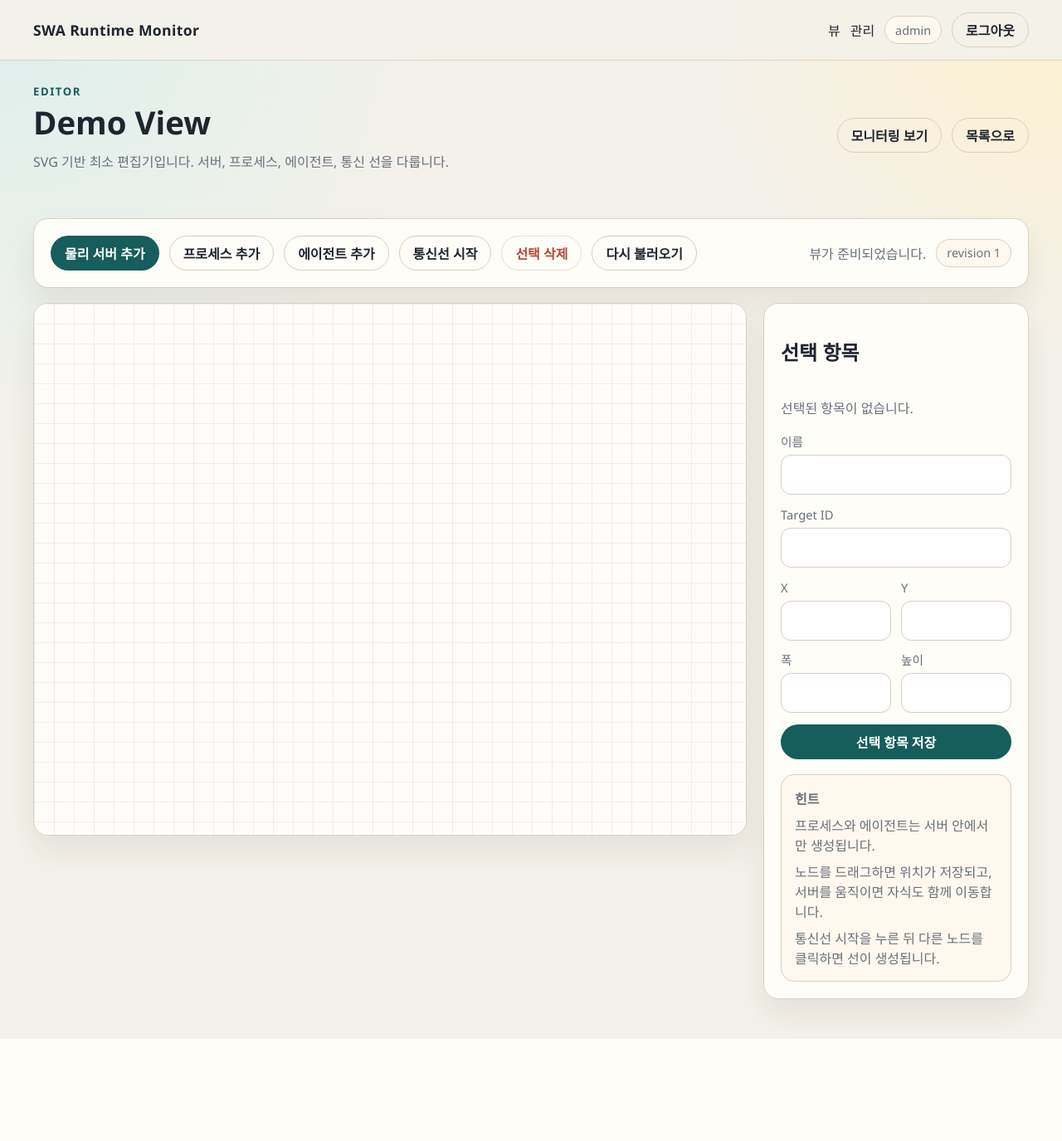
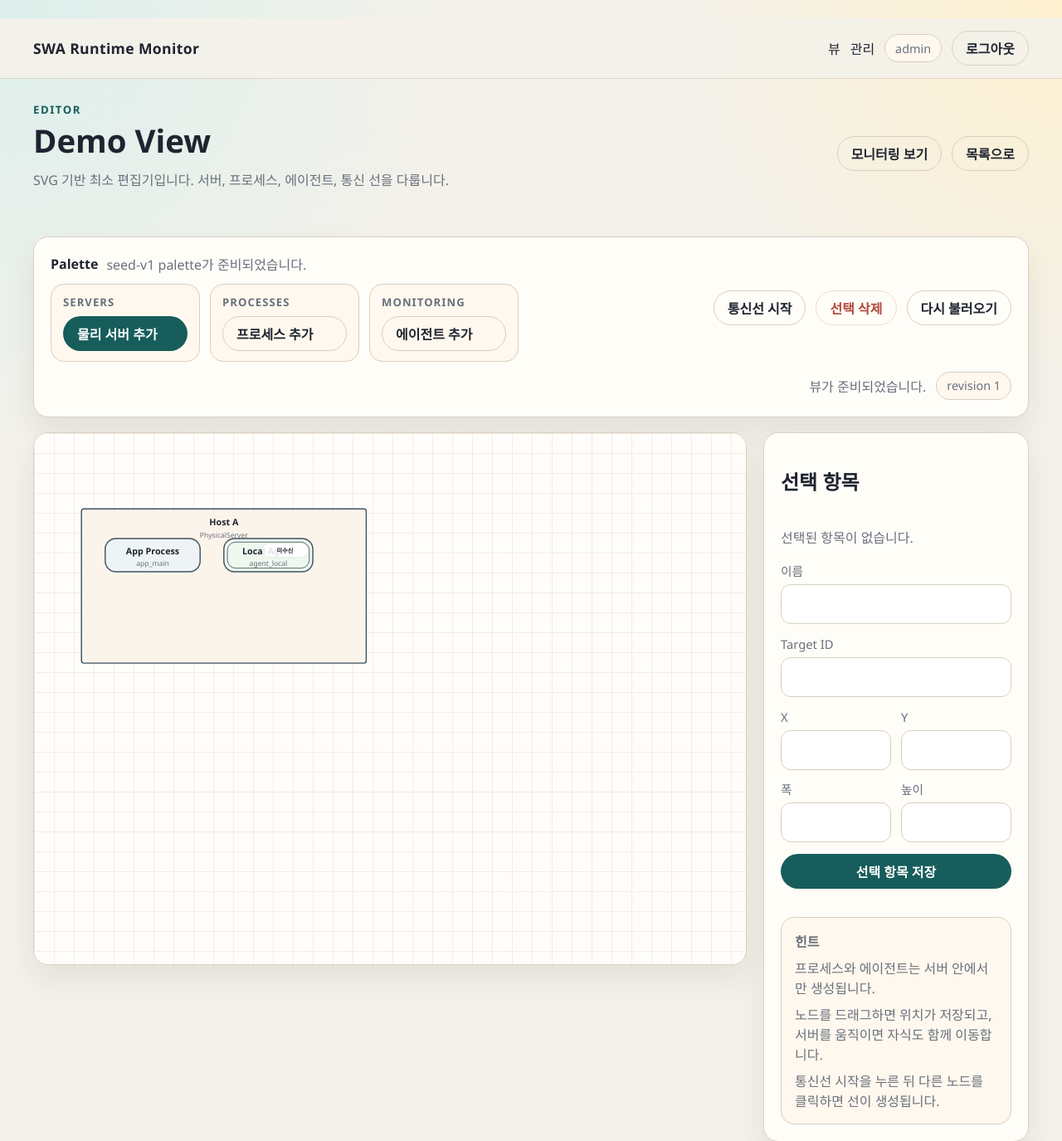
Before and after one commit to gomsoon/2604_swacan_auto, a Flask app: page /views/1/edit in a window 1280 px wide. Shown: the top 1375 px of the page at 83% size. Before the commit the page ends 1252 px from the top, so only its background shows below. Run offline with Flask 3, Linux system fonts and the light colour scheme; the visitor is signed in with stand-in values (Sample User, id 1); data comes from the database, SQL or seed files in the repository; both versions use the stored data as it was after the commit; data that the repository does not hold is empty.

Commit message:
Connect editor palette to metamodel registry

```diff
--- a/app/static/css/app.css
+++ b/app/static/css/app.css
@@ -304,6 +304,55 @@ a {
 
 .editor-toolbar {
     flex-wrap: wrap;
+}
+
+.palette-toolbar-group {
+    display: grid;
+    gap: 12px;
+    min-width: min(680px, 100%);
+}
+
+.palette-toolbar-copy {
+    display: flex;
+    gap: 10px;
+    align-items: center;
+    flex-wrap: wrap;
+}
+
+.palette-groups {
+    display: flex;
+    gap: 12px;
+    flex-wrap: wrap;
+}
+
+.palette-group {
+    display: grid;
+    gap: 8px;
+    min-width: 180px;
+    padding: 12px 14px;
+    border-radius: 16px;
+    background: var(--panel-strong);
+    border: 1px solid var(--line);
+}
+
+.palette-group-title {
+    margin: 0;
+    color: var(--muted);
+    font-size: 0.82rem;
+    font-weight: 700;
+    text-transform: uppercase;
+    letter-spacing: 0.08em;
+}
+
+.palette-items {
+    display: flex;
+    gap: 8px;
+    flex-wrap: wrap;
+}
+
+.palette-button {
+    width: 100%;
+    justify-content: flex-start;
 }
 
 .toolbar-status {
@@ -614,6 +663,10 @@ a {
         width: 100%;
         margin-left: 0;
     }
+
+    .palette-groups {
+        display: grid;
+    }
 }
 
 
--- a/app/static/js/admin.js
+++ b/app/static/js/admin.js
@@ -249,7 +249,7 @@ function renderEvents(items) {
                 <article class="event-item">
                     <h3>${escapeHtml(event.event_type)}</h3>
                     <p>${escapeHtml(event.message || "메시지 없음")}</p>
-                    <p>${escapeHtml(event.target_id)} · ${escapeHtml(event.severity)} · ${escapeHtml(formatTimestamp(event.occurred_at))}</p>
+                    <p>${escapeHtml(event.target_id)} | ${escapeHtml(event.severity)} | ${escapeHtml(formatTimestamp(event.occurred_at))}</p>
                 </article>
             `
         )
--- a/app/static/js/editor.js
+++ b/app/static/js/editor.js
@@ -6,15 +6,23 @@ const svg = document.getElementById("editor-canvas");
 const selectionKind = document.getElementById("selection-kind");
 const revisionLabel = document.getElementById("editor-revision-label");
 const statusLabel = document.getElementById("editor-status-label");
+const paletteStatusLabel = document.getElementById("palette-status-label");
+const paletteGroupsRoot = document.getElementById("palette-groups");
 const nodeForm = document.getElementById("node-form");
 const edgeSummary = document.getElementById("edge-summary");
 const edgeIdText = document.getElementById("edge-id-text");
 const edgeLinkText = document.getElementById("edge-link-text");
+const startConnectButton = document.getElementById("start-connect-button");
 
 const state = {
     viewId: Number(appRoot.dataset.viewId),
     viewName: "",
     revision: 0,
+    metamodelVersionCode: null,
+    metamodelVersionId: null,
+    paletteGroups: [],
+    paletteItemsByType: new Map(),
+    edgeToolLabel: "통신선 시작",
     nodes: [],
     edges: [],
     selectedNodeId: null,
@@ -22,6 +30,37 @@ const state = {
     connectSourceId: null,
     drag: null,
     lastDragAt: 0,
+};
+
+const SUPPORTED_NODE_TYPES = new Set(["PhysicalServer", "SoftwareProcess", "MonitoringAgent"]);
+const SUPPORTED_EDGE_TYPES = new Set(["CommunicationLink"]);
+const NODE_BUTTON_ID_BY_TYPE = {
+    PhysicalServer: "add-server-button",
+    SoftwareProcess: "add-process-button",
+    MonitoringAgent: "add-agent-button",
+};
+const NODE_BUTTON_LABEL_BY_TYPE = {
+    PhysicalServer: "물리 서버 추가",
+    SoftwareProcess: "프로세스 추가",
+    MonitoringAgent: "에이전트 추가",
+};
+const EDGE_BUTTON_LABEL_BY_TYPE = {
+    CommunicationLink: "통신선 시작",
+};
+const DEFAULT_DISPLAY_NAME_BY_TYPE = {
+    PhysicalServer: "Physical Server",
+    SoftwareProcess: "Software Process",
+    MonitoringAgent: "Monitoring Agent",
+};
+const DEFAULT_TARGET_PREFIX_BY_TYPE = {
+    SoftwareProcess: "process",
+    MonitoringAgent: "agent",
+};
+const DEFAULT_NOTATION_BY_TYPE = {
+    PhysicalServer: "server.physical.rect",
+    SoftwareProcess: "process.rounded_rect",
+    MonitoringAgent: "agent.rounded_rect.double_border",
+    CommunicationLink: "communication.line",
 };
 
 const formFields = {
@@ -35,6 +74,12 @@ const formFields = {
 
 function setStatus(message) {
     statusLabel.textContent = message;
+}
+
+function setPaletteStatus(message) {
+    if (paletteStatusLabel) {
+        paletteStatusLabel.textContent = message;
+    }
 }
 
 function updateRevision(revision) {
@@ -74,18 +119,54 @@ function nextTargetId(prefix, displayName) {
     return `${prefix}_${slugify(displayName)}_${Date.now()}`;
 }
 
-function getDefaultNodePayload(nodeType) {
+function renderStyleFromPaletteItem(item) {
+    if (!item) {
+        return {};
+    }
+    if (item.render_primitive === "rect") {
+        return { shape: "rect" };
+    }
+    if (item.render_primitive === "rounded_rect") {
+        const style = { shape: "rounded-rect" };
+        if (item.render_schema?.modifiers?.double_border) {
+            style.variant = "double-border";
+        }
+        return style;
+    }
+    return {};
+}
+
+function getDefaultSizeFromPaletteItem(item, fallbackWidth, fallbackHeight) {
+    const defaultSize = item?.render_schema?.default_size;
+    return {
+        width: defaultSize?.width ?? fallbackWidth,
+        height: defaultSize?.height ?? fallbackHeight,
+    };
+}
+
+function getPaletteItemByType(nodeType) {
+    return state.paletteItemsByType.get(nodeType) || null;
+}
+
+function getNodeButtonLabel(nodeType, item) {
+    return NODE_BUTTON_LABEL_BY_TYPE[nodeType] || item?.display_name || nodeType;
+}
+
+function getDefaultNodePayload(nodeType, item = getPaletteItemByType(nodeType)) {
     if (nodeType === "PhysicalServer") {
         const serverCount = state.nodes.filter((node) => node.node_type === "PhysicalServer").length;
+        const size = getDefaultSizeFromPaletteItem(item, 480, 260);
         return {
             parent_node_id: null,
+            semantic_type_code: item?.semantic_type_code || nodeType,
+            notation_code: item?.notation_code || DEFAULT_NOTATION_BY_TYPE[nodeType],
             display_name: `Host ${String.fromCharCode(65 + serverCount)}`,
             target_id: null,
             x: 60 + serverCount * 80,
             y: 60 + serverCount * 40,
-            width: 480,
-            height: 260,
-            style: { shape: "rect" },
+            width: size.width,
+            height: size.height,
+            style: renderStyleFromPaletteItem(item),
         };
     }
 
@@ -98,22 +179,179 @@ function getDefaultNodePayload(nodeType) {
     const siblings = state.nodes.filter((node) => node.parent_node_id === parentId).length;
     const baseX = parent.x + 40;
     const baseY = parent.y + 80 + siblings * 74;
-    const displayName = nodeType === "MonitoringAgent" ? "Monitoring Agent" : "App Process";
-    const targetPrefix = nodeType === "MonitoringAgent" ? "agent" : "process";
+    const defaultSize = getDefaultSizeFromPaletteItem(item, nodeType === "MonitoringAgent" ? 170 : 180, 56);
+    const displayName = item?.display_name || DEFAULT_DISPLAY_NAME_BY_TYPE[nodeType] || nodeType;
+    const targetPrefix = DEFAULT_TARGET_PREFIX_BY_TYPE[nodeType] || "node";
 
     return {
         parent_node_id: parentId,
+        semantic_type_code: item?.semantic_type_code || nodeType,
+        notation_code: item?.notation_code || DEFAULT_NOTATION_BY_TYPE[nodeType],
         display_name: displayName,
         target_id: nextTargetId(targetPrefix, displayName),
         x: baseX,
         y: baseY,
-        width: nodeType === "MonitoringAgent" ? 170 : 180,
-        height: 56,
-        style:
-            nodeType === "MonitoringAgent"
-                ? { shape: "rounded-rect", variant: "double-border" }
-                : { shape: "rounded-rect" },
+        width: defaultSize.width,
+        height: defaultSize.height,
+        style: renderStyleFromPaletteItem(item),
     };
+}
+
+function isSupportedPaletteItem(item) {
+    return SUPPORTED_NODE_TYPES.has(item.semantic_type_code) || SUPPORTED_EDGE_TYPES.has(item.semantic_type_code);
+}
+
+function renderPalette() {
+    if (!paletteGroupsRoot) {
+        return;
+    }
+
+    paletteGroupsRoot.replaceChildren();
+    state.paletteItemsByType = new Map();
+
+    const supportedGroups = state.paletteGroups
+        .map((group) => ({
+            ...group,
+            items: group.items.filter(isSupportedPaletteItem),
+        }))
+        .filter((group) => group.items.length > 0);
+
+    for (const group of supportedGroups) {
+        const groupEl = document.createElement("section");
+        groupEl.className = "palette-group";
+
+        const title = document.createElement("h2");
+        title.className = "palette-group-title";
+        title.textContent = group.label;
+        groupEl.appendChild(title);
+
+        const itemsEl = document.createElement("div");
+        itemsEl.className = "palette-items";
+
+        for (const item of group.items) {
+            state.paletteItemsByType.set(item.semantic_type_code, item);
+
+            if (!SUPPORTED_NODE_TYPES.has(item.semantic_type_code)) {
+                continue;
+            }
+
+            const button = document.createElement("button");
+            button.type = "button";
+            button.className = `button ${item.semantic_type_code === "PhysicalServer" ? "primary" : "ghost"} palette-button`;
+            button.dataset.semanticType = item.semantic_type_code;
+            button.dataset.notationCode = item.notation_code;
+            button.dataset.primitive = item.render_primitive;
+            button.id = NODE_BUTTON_ID_BY_TYPE[item.semantic_type_code] || "";
+            button.textContent = getNodeButtonLabel(item.semantic_type_code, item);
+            button.addEventListener("click", () => addNode(item.semantic_type_code));
+            itemsEl.appendChild(button);
+        }
+
+        if (itemsEl.children.length > 0) {
+            groupEl.appendChild(itemsEl);
+            paletteGroupsRoot.appendChild(groupEl);
+        }
+    }
+
+    state.edgeToolLabel = EDGE_BUTTON_LABEL_BY_TYPE.CommunicationLink;
+    if (startConnectButton) {
+        startConnectButton.textContent = state.edgeToolLabel;
+    }
+
+    setPaletteStatus(
+        supportedGroups.length > 0
+            ? `${state.metamodelVersionCode || "metamodel"} palette가 준비되었습니다.`
+            : "현재 editor에서 사용할 수 있는 palette 항목이 없습니다."
+    );
+}
+
+function buildFallbackPaletteGroups() {
+    return [
+        {
+            code: "servers",
+            label: "Servers",
+            items: [
+                {
+                    notation_code: "server.physical.rect",
+                    display_name: "Physical Server",
+                    semantic_type_code: "PhysicalServer",
+                    render_primitive: "rect",
+                    render_schema: { primitive: "rect", default_size: { width: 480, height: 260 } },
+                },
+            ],
+        },
+        {
+            code: "processes",
+            label: "Processes",
+            items: [
+                {
+                    notation_code: "process.rounded_rect",
+                    display_name: "Software Process",
+                    semantic_type_code: "SoftwareProcess",
+                    render_primitive: "rounded_rect",
+                    render_schema: { primitive: "rounded_rect", default_size: { width: 180, height: 56 } },
+                },
+            ],
+        },
+        {
+            code: "monitoring",
+            label: "Monitoring",
+            items: [
+                {
+                    notation_code: "agent.rounded_rect.double_border",
+                    display_name: "Monitoring Agent",
+                    semantic_type_code: "MonitoringAgent",
+                    render_primitive: "rounded_rect",
+                    render_schema: {
+                        primitive: "rounded_rect",
+                        default_size: { width: 170, height: 56 },
+                        modifiers: { double_border: true },
+                    },
+                },
+            ],
+        },
+        {
+            code: "communication",
+            label: "Communication",
+            items: [
+                {
+                    notation_code: "communication.line",
+                    display_name: "통신선 시작",
+                    semantic_type_code: "CommunicationLink",
+                    render_primitive: "line",
+                    render_schema: { primitive: "line" },
+                },
+            ],
+        },
+    ];
+}
+
+async function loadPalette(metamodelVersionCode) {
+    if (!metamodelVersionCode) {
+        state.paletteGroups = buildFallbackPaletteGroups();
+        renderPalette();
+        setPaletteStatus("metamodel version 정보가 없어 기본 palette를 사용합니다.");
+        return;
+    }
+
+    try {
+        const versionsPayload = await apiFetch("/api/metamodel/versions/published");
+        const version = versionsPayload.items.find((item) => item.version_code === metamodelVersionCode);
+        if (!version) {
+            throw new Error(`published metamodel version '${metamodelVersionCode}' not found`);
+        }
+
+        const palettePayload = await apiFetch(`/api/metamodel/versions/${version.id}/palette`);
+        state.metamodelVersionId = version.id;
+        state.metamodelVersionCode = metamodelVersionCode;
+        state.paletteGroups = palettePayload.palette_groups || [];
+        renderPalette();
+    } catch (error) {
+        console.error(error);
+        state.paletteGroups = buildFallbackPaletteGroups();
+        renderPalette();
+        setPaletteStatus("metamodel palette 조회에 실패해 기본 palette를 사용합니다.");
+    }
 }
 
 function syncSelectionPanel() {
@@ -162,10 +400,14 @@ function render() {
 
 async function loadView() {
     setStatus("뷰를 불러오는 중입니다.");
+    setPaletteStatus("메타모델 palette를 불러오는 중입니다.");
     clearBanner();
     try {
         const payload = await apiFetch(`/api/views/${state.viewId}`);
         state.viewName = payload.view.name;
+        if (state.metamodelVersionCode !== payload.view.metamodel_version || state.paletteGroups.length === 0) {
+            await loadPalette(payload.view.metamodel_version);
+        }
         state.nodes = payload.nodes;
         state.edges = payload.edges;
         state.selectedNodeId = null;
@@ -222,11 +464,14 @@ async function createEdge(targetNodeId) {
 
     clearBanner();
     try {
+        const edgeItem = getPaletteItemByType("CommunicationLink");
         const payload = await apiFetch(`/api/views/${state.viewId}/edges`, {
             method: "POST",
             body: {
                 revision: state.revision,
                 edge_type: "CommunicationLink",
+                semantic_type_code: edgeItem?.semantic_type_code || "CommunicationLink",
+                notation_code: edgeItem?.notation_code || DEFAULT_NOTATION_BY_TYPE.CommunicationLink,
                 source_node_id: state.connectSourceId,
                 target_node_id: targetNodeId,
                 source_anchor: "right",
@@ -428,10 +673,7 @@ svg.addEventListener("click", () => {
     render();
 });
 
-document.getElementById("add-server-button")?.addEventListener("click", () => addNode("PhysicalServer"));
-document.getElementById("add-process-button")?.addEventListener("click", () => addNode("SoftwareProcess"));
-document.getElementById("add-agent-button")?.addEventListener("click", () => addNode("MonitoringAgent"));
-document.getElementById("start-connect-button")?.addEventListener("click", startConnectMode);
+startConnectButton?.addEventListener("click", startConnectMode);
 document.getElementById("delete-selected-button")?.addEventListener("click", deleteSelected);
 document.getElementById("reload-view-button")?.addEventListener("click", loadView);
 nodeForm?.addEventListener("submit", saveSelectedNode);
--- a/app/templates/admin.html
+++ b/app/templates/admin.html
@@ -6,7 +6,7 @@
         <div>
             <p class="eyebrow">Admin Console</p>
             <h1>기본 관리자 화면</h1>
-            <p class="section-copy">백엔드 운영 상태, ingest inbox, 최신 상태, 최근 이벤트, debug payload를 한 화면에서 확인합니다.</p>
+            <p class="section-copy">백엔드 운영 상태, ingest inbox, 최신 상태, 최근 이벤트와 debug payload를 한 화면에서 확인합니다.</p>
         </div>
         <div class="toolbar-inline">
             <span id="admin-debug-status" class="meta-pill">debug mode 확인 중</span>
@@ -28,7 +28,7 @@
             </section>
 
             <section>
-                <h3 class="summary-section-title">런타임 상태</h3>
+                <h3 class="summary-section-title">운영 상태</h3>
                 <div id="admin-runtime-status" class="summary-metrics"></div>
             </section>
 
--- a/app/templates/editor.html
+++ b/app/templates/editor.html
@@ -15,10 +15,12 @@
     </div>
 
     <div class="editor-toolbar card">
-        <div class="toolbar-group">
-            <button id="add-server-button" class="button primary" type="button">물리 서버 추가</button>
-            <button id="add-process-button" class="button ghost" type="button">프로세스 추가</button>
-            <button id="add-agent-button" class="button ghost" type="button">에이전트 추가</button>
+        <div class="toolbar-group palette-toolbar-group">
+            <div class="palette-toolbar-copy">
+                <strong>Palette</strong>
+                <span id="palette-status-label" class="status-text">메타모델 palette를 불러오는 중입니다.</span>
+            </div>
+            <div id="palette-groups" class="palette-groups"></div>
         </div>
         <div class="toolbar-group">
             <button id="start-connect-button" class="button ghost" type="button">통신선 시작</button>
--- a/db/schema.sql
+++ b/db/schema.sql
@@ -163,6 +163,8 @@ CREATE TABLE IF NOT EXISTS view_nodes (
     view_id INTEGER NOT NULL,
     parent_node_id INTEGER,
     node_type TEXT NOT NULL CHECK (node_type IN ('PhysicalServer', 'SoftwareProcess', 'MonitoringAgent')),
+    semantic_type_code TEXT NOT NULL,
+    notation_code TEXT NOT NULL,
     display_name TEXT NOT NULL,
     target_id TEXT,
     layer_order INTEGER NOT NULL DEFAULT 0,
@@ -182,6 +184,8 @@ CREATE TABLE IF NOT EXISTS view_edges (
     id INTEGER PRIMARY KEY,
     view_id INTEGER NOT NULL,
     edge_type TEXT NOT NULL CHECK (edge_type IN ('CommunicationLink')),
+    semantic_type_code TEXT NOT NULL,
+    notation_code TEXT NOT NULL,
     source_node_id INTEGER NOT NULL,
     target_node_id INTEGER NOT NULL,
     layer_order INTEGER NOT NULL DEFAULT 0,
```
Also changed, not shown: app/editor_api.py (+45 -8 lines), app/static/js/monitor.js (+5 -5 lines), app/views_api.py (+40 -6 lines), db/seed.sql (+12 -0 lines), tests/test_api.py (+12 -0 lines), tests/test_editor_unit_api.py (+4 -0 lines), tests/test_web_pages.py (+1 -0 lines), app/templates/base.html (line endings or trailing spaces), app/web.py (line endings or trailing spaces), tests/test_linux_agent_monitor_ui.py (line endings or trailing spaces), tests/test_playwright_e2e.py (line endings or trailing spaces).
